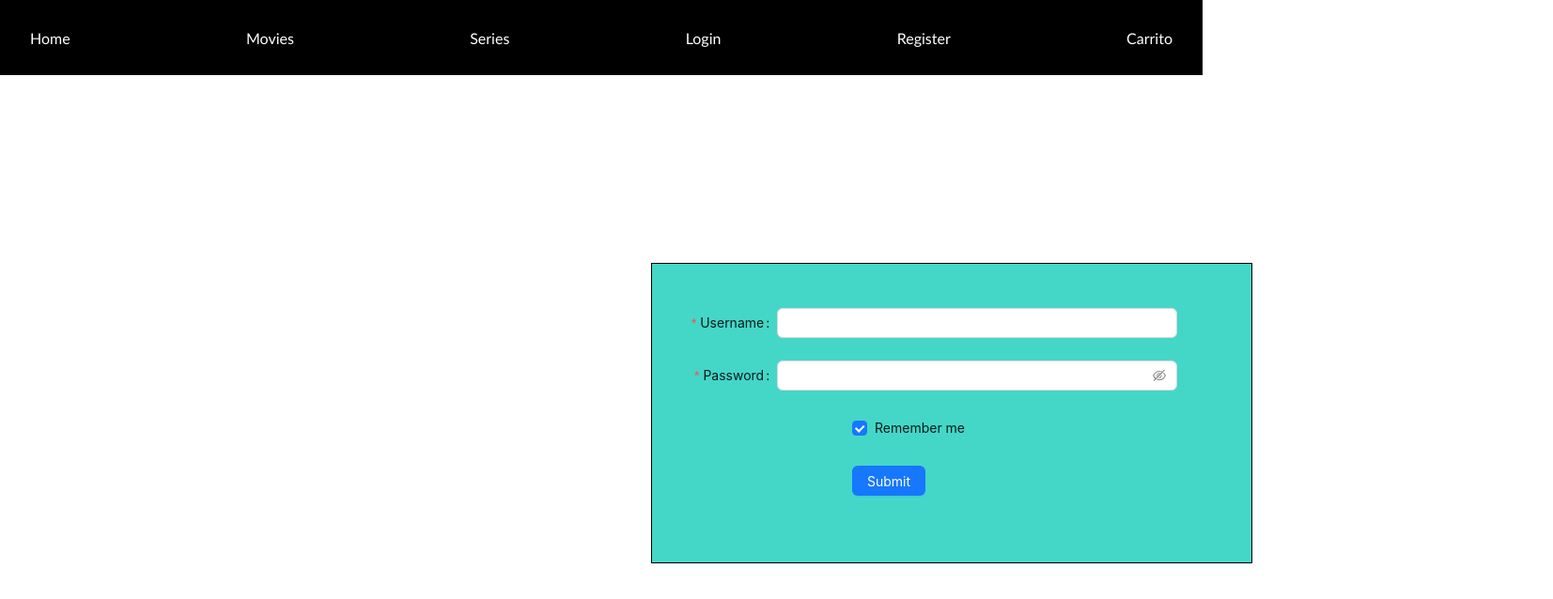
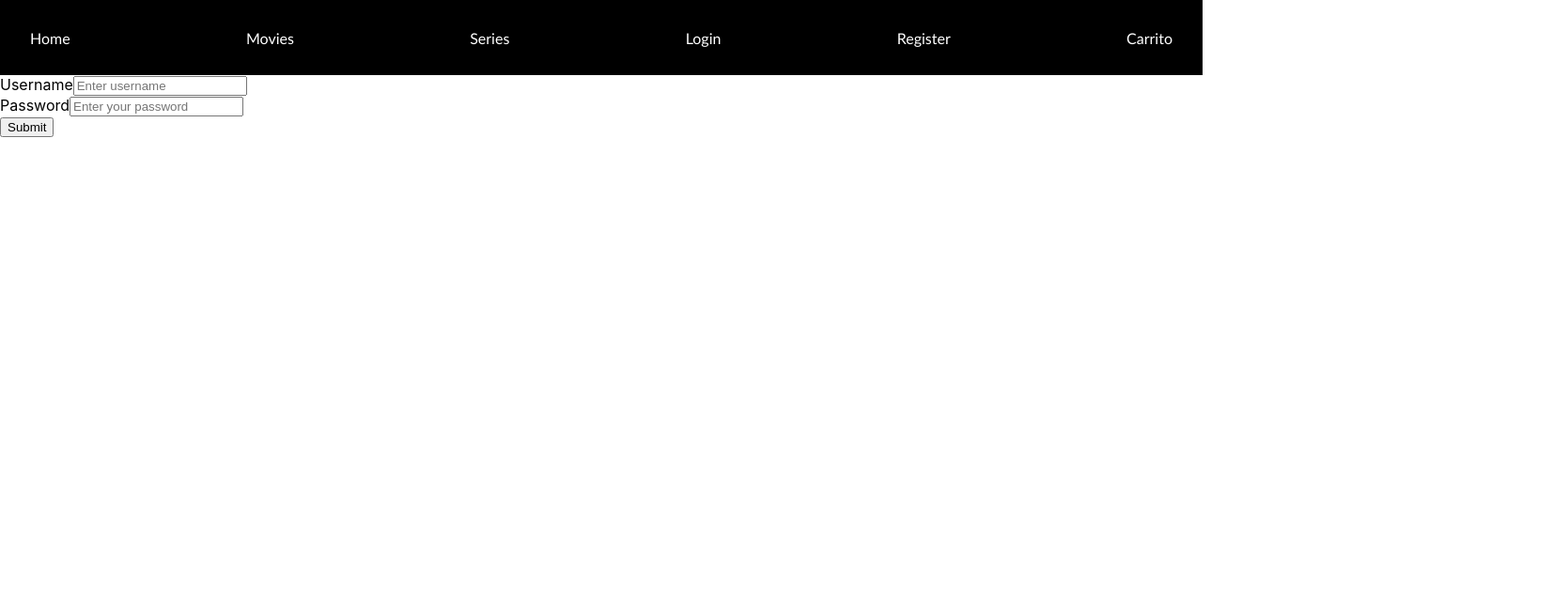
Before and after one commit to AdryDevs/react-front-connected-to-backend-database, a React (Create React App) app: page /login in a window 1280 px wide. Shown: the top 638 px of the page at 94% size, 1653 px wide, since content can reach past the window. Built offline with nearby package versions, Linux system fonts and the light colour scheme; no server answers.

Commit message:
login changed from antd to bootstrap

```diff
--- a/src/Containers/Login/Login.jsx
+++ b/src/Containers/Login/Login.jsx
@@ -1,85 +1,50 @@
 import "./Login.scss"
-import React from 'react';
-import { Button, Checkbox, Form, Input, Col, Row } from 'antd';
-const Login = () => {
-  const onFinish = (values) => {
-    console.log('Success:', values);
-  };
-  const onFinishFailed = (errorInfo) => {
-    console.log('Failed:', errorInfo);
-  };
+import React, { useState } from 'react';
+import { Form, Button } from 'react-bootstrap';
 
-  return (
-    <Row>
-      <Col xs={1} sm={2} md={6} lg={7}></Col>
-      <Col xs={22} sm={20} md={12} lg={10}>
-      <div className="container">
-        <Form className="login-form"
-          name="basic"
-          labelCol={{
-            span: 5,
-          }}
-          wrapperCol={{
-            span: 16,
-          }}
-          initialValues={{
-            remember: true,
-          }}
-          onFinish={onFinish}
-          onFinishFailed={onFinishFailed}
-          autoComplete="off"
-        >
-          <Form.Item
-            label="Username"
-            name="username"
-            rules={[
-              {
-                required: true,
-                message: 'Please input your username!',
-              },
-            ]}
-          >
-            <Input />
-          </Form.Item>
+const Login = () =>{
+  const [form, setForm] = useState({});
+  const setField = (field, value) => {
+    setForm({
+        ...form,
+        [field]: value
+    })
+}
 
-          <Form.Item
-            label="Password"
-            name="password"
-            rules={[
-              {
-                required: true,
-                message: 'Please input your password!',
-              },
-            ]}
-          >
-            <Input.Password />
-          </Form.Item>
+const handleSubmit = (e) => {
+  e.preventDefault()
+  console.log(form);
+}
 
-          <Form.Item
-            name="remember"
-            valuePropName="checked"
-            wrapperCol={{
-              offset: 8,
-              span: 16,
-            }}
-          >
-            <Checkbox>Remember me</Checkbox>
-          </Form.Item>
+    return (
+<Form>
+            <Form.Group controlId='username'>
+                <Form.Label>Username</Form.Label>
+                <Form.Control
+                    placeholder='Enter username'
+                    value={form.username}
+                    onChange={(e) => setField('username', e.target.value)}
+                >
+                </Form.Control>
+            </Form.Group>
 
-          <Form.Item
-            wrapperCol={{
-              offset: 8,
-              span: 16,
-            }}
-          >
-            <Button type="primary" htmlType="submit">
-              Submit
-            </Button>
-          </Form.Item>
+            <Form.Group controlId='password'>
+                <Form.Label>Password</Form.Label>
+                <Form.Control
+                    type='password'
+                    placeholder='Enter your password'
+                    value={form.password}
+                    onChange={(e) => setField('password', e.target.value)}
+                >
+                </Form.Control>
+            </Form.Group>
+            <Form.Group controlId='submit'>
+                <Button type='submit'
+                    onClick={handleSubmit} >
+                    Submit
+                </Button>
+            </Form.Group>
         </Form>
-      </div>
-      </Col>
-    </Row>
   );
 }
 export default Login;
```
